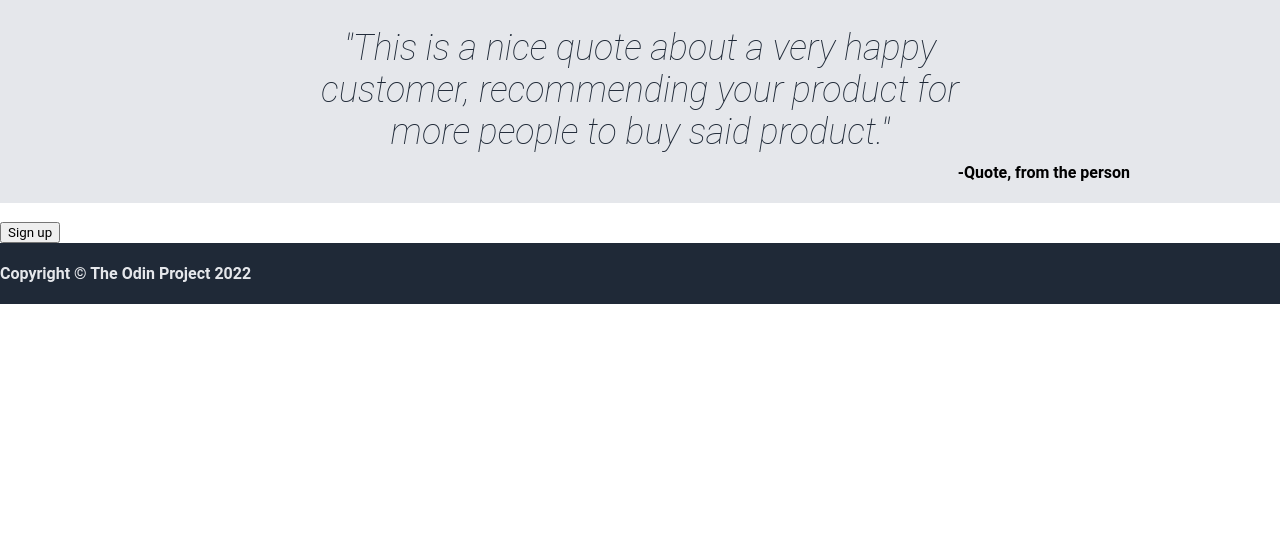
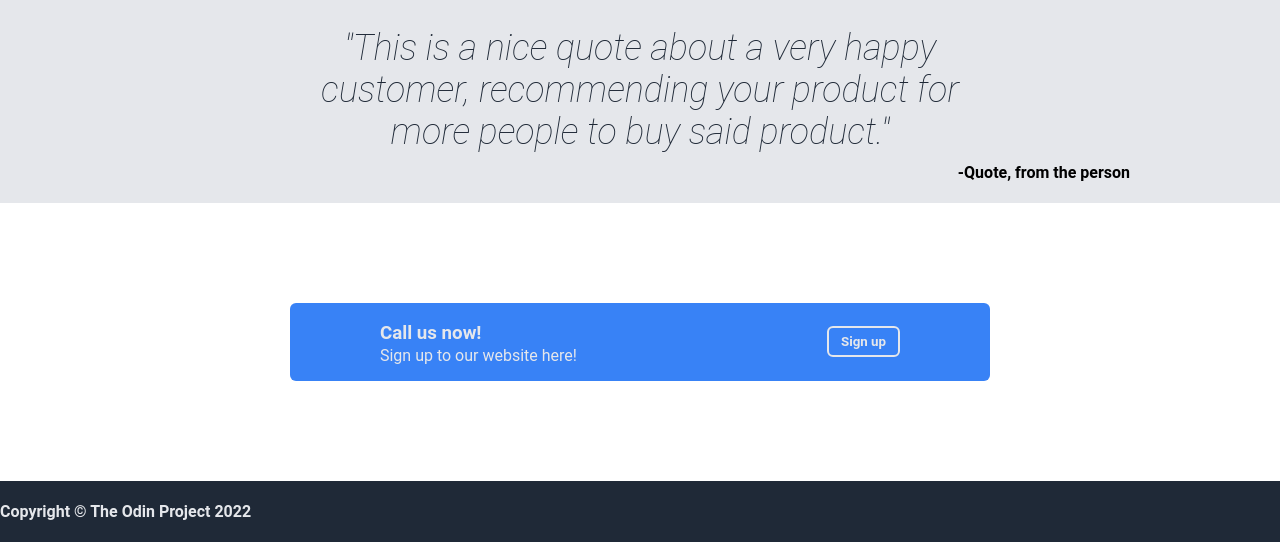
Before and after one commit to RichardKingg/TOP-landing-page, a plain HTML site: page index.html in a window 1280 px wide. Shown: the part 677-1219 px from the top of the page. Before the commit the page ends 981 px from the top, so only its background shows below. Drawn offline with Linux system fonts and the light colour scheme.

Commit message:
Edit html for arrangement, style content div 3

```diff
--- a/index.html
+++ b/index.html
@@ -96,13 +96,11 @@
 
     <div class="content3-div">
       <div class="content3-container">
-        <div class="c3-container-left">
-          <h3></h3>
-          <p></p>
+        <div class="content3-arranger">
+          <h3>Call us now!</h3>
+          <p>Sign up to our website here!</p>
         </div>
-        <div class="c3-container-right">
-          <button type="button">Sign up</button>
-        </div>
+        <button type="button">Sign up</button>
       </div>
     </div>
 
--- a/styles.css
+++ b/styles.css
@@ -81,6 +81,7 @@ body {
   font-weight: bold;
   color: #e5e7eb;
   border-radius: 6px;
+  border-color: transparent;
 }
 
 .hero-content {
@@ -176,9 +177,44 @@ body {
 
 /* end of content div 2 */
 
+/* content div 3 */
+
 .content3-div {
   display: flex;
+  justify-content: center;
+  align-items: center;
+  padding: 100px;
 }
+
+.content3-container {
+  display: flex;
+  background-color: #3882f6;
+  justify-content: center;
+  align-items: center;
+  gap: 250px;
+  max-width: 700px;
+  flex-grow: 1;
+  border-radius: 6px;
+}
+
+.content3-arranger {
+  color: #e5e7eb;
+}
+
+.content3-arranger h3 {
+  margin-bottom: -14px;
+}
+
+.content3-container button {
+  background-color: #3882f6;
+  color: #e5e7eb;
+  border-radius: 6px;
+  padding: 6px 12px;
+  font-weight: bold;
+  border: solid 2px #e5e7eb;
+}
+
+/* end of content div 3 */
 
 .footer {
   display: flex;
```
